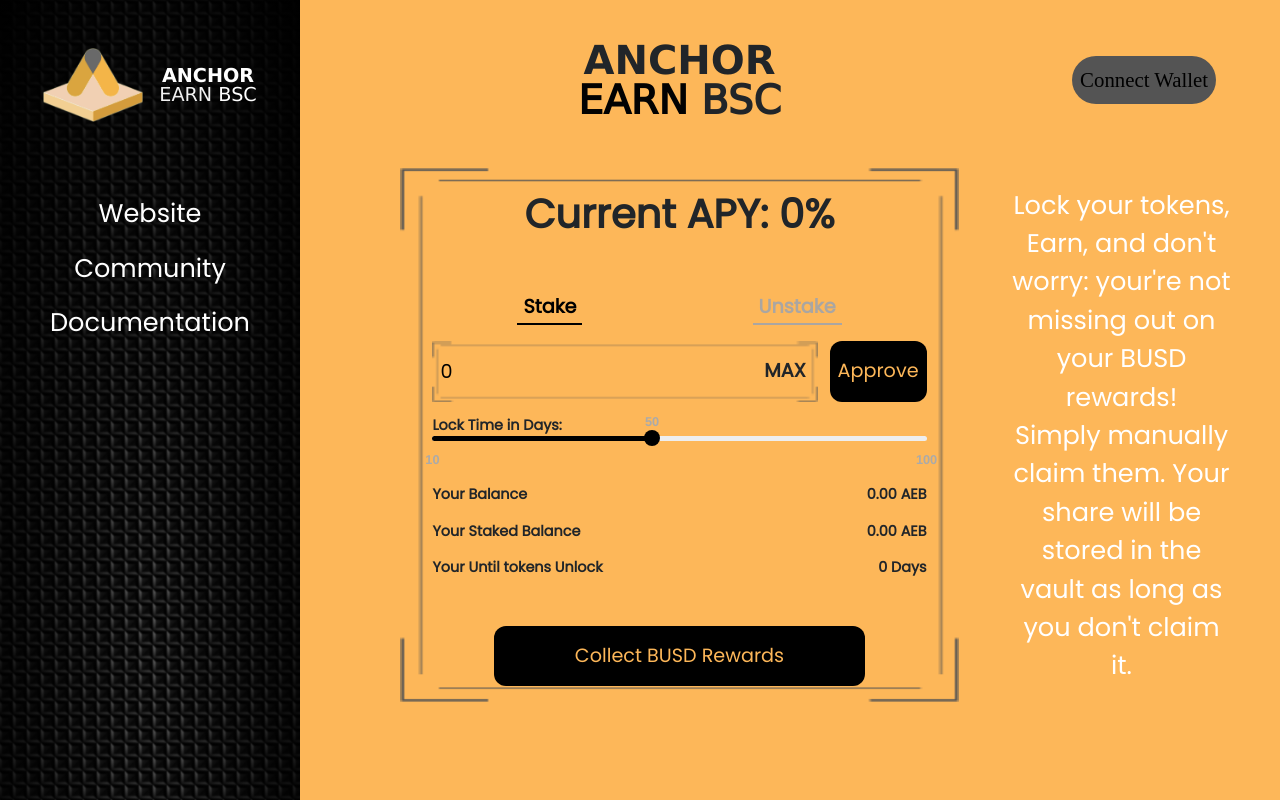
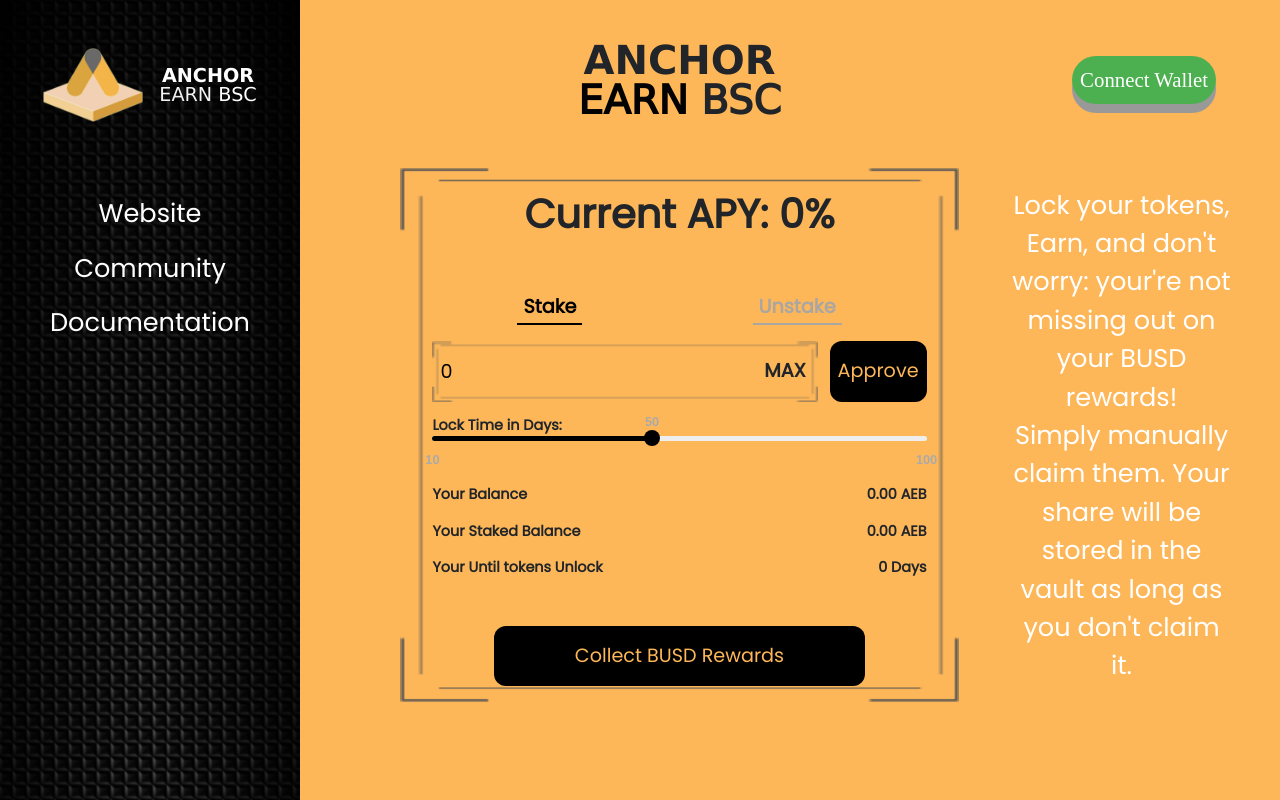
Before and after one commit to CryptoSnowPrince/Staking-Vault-and-Dashboard, a React (Create React App) app in the folder Dashboard/AnchorEarnBSC-StakingVault/: page / in a window 1280 px wide. Built offline with nearby package versions, Linux system fonts and the light colour scheme.

Commit message:
fix CSS and re-build

```diff
--- a/Dashboard/AnchorEarnBSC-StakingVault/src/Home.css
+++ b/Dashboard/AnchorEarnBSC-StakingVault/src/Home.css
@@ -18,6 +18,26 @@
   margin-right: 1rem;
   font-size: 1.5rem;
   font-family: 'Times New Roman', serif;
+  display: inline-block;
+  padding: 15px 25px;
+  font-size: 24px;
+  cursor: pointer;
+  text-align: center;
+  text-decoration: none;
+  outline: none;
+  color: #fff;
+  background-color: #4caf50;
+  border: none;
+  border-radius: 15px;
+  box-shadow: 0 9px #999;
+}
+.header-connect-wallet-btn:hover {
+  background-color: #3e8e41;
+}
+.header-connect-wallet-btn:active {
+  background-color: #3e8e41;
+  box-shadow: 0 5px #666;
+  transform: translateY(4px);
 }
 .logo {
   width: 100px;
```
